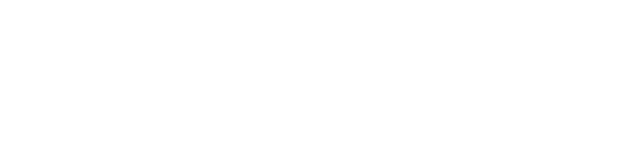
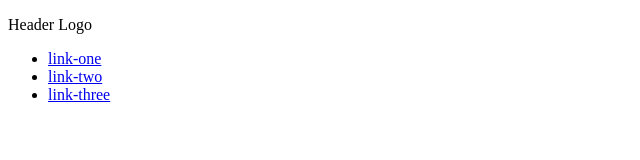
Before and after one commit to ragunath-br/landing-page, a plain HTML site: page index.html in a window 1280 px wide. Shown: the whole page, without its empty margins (0-640 px from the left). Drawn offline with Linux system fonts and the light colour scheme.

Commit message:
CREATE HEADER SECTION OF THE PAGE
Creates the header section of the landing page. Only the HTML part.
For completing the layout.

```diff
--- a/index.html
+++ b/index.html
@@ -7,6 +7,13 @@
     <link rel="stylesheet" href="./style.css"/>
 </head>
 <body>
-
+    <div class="header">
+        <p>Header Logo</p>
+        <ul>
+            <li><a href="#">link-one</a></li>
+            <li><a href="#">link-two</a></li>
+            <li><a href="#">link-three</a></li>
+        </ul>
+    </div>
 </body>
 </html>
```
